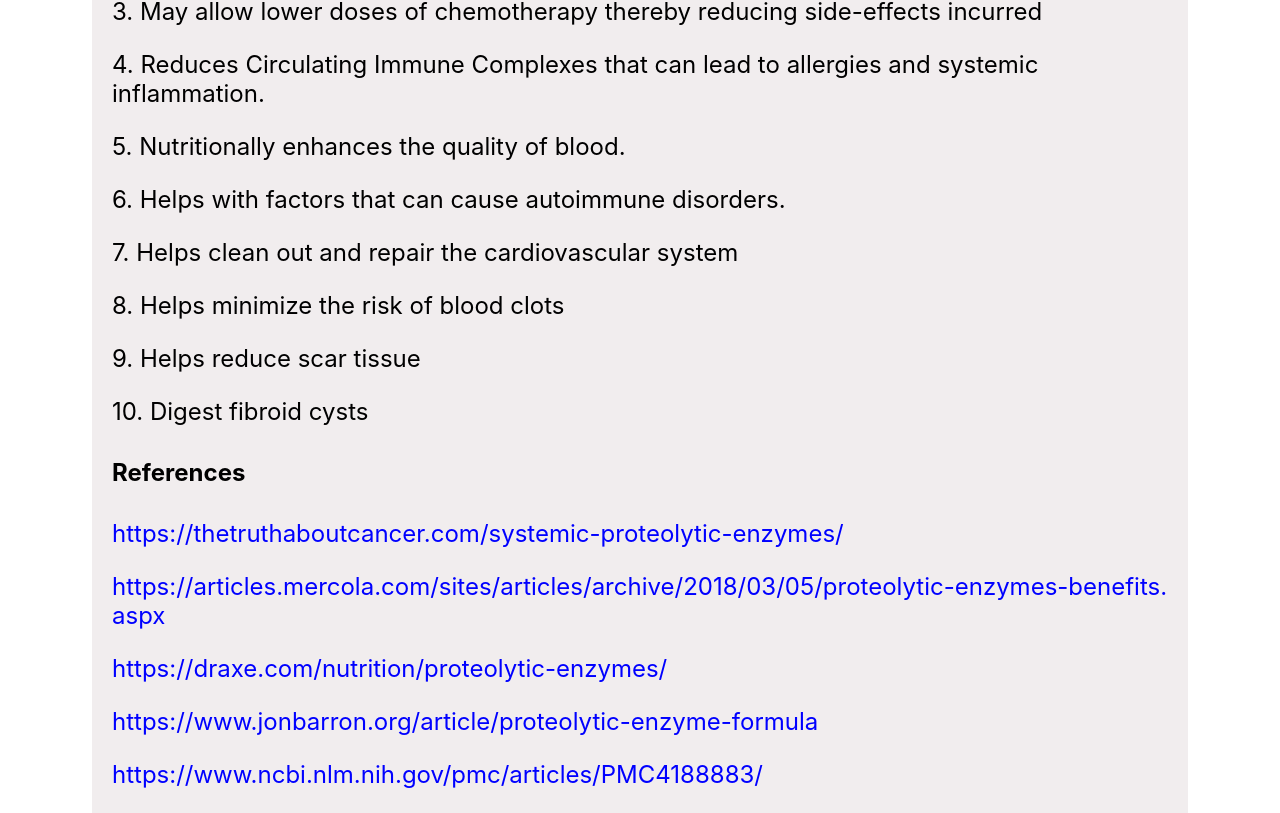
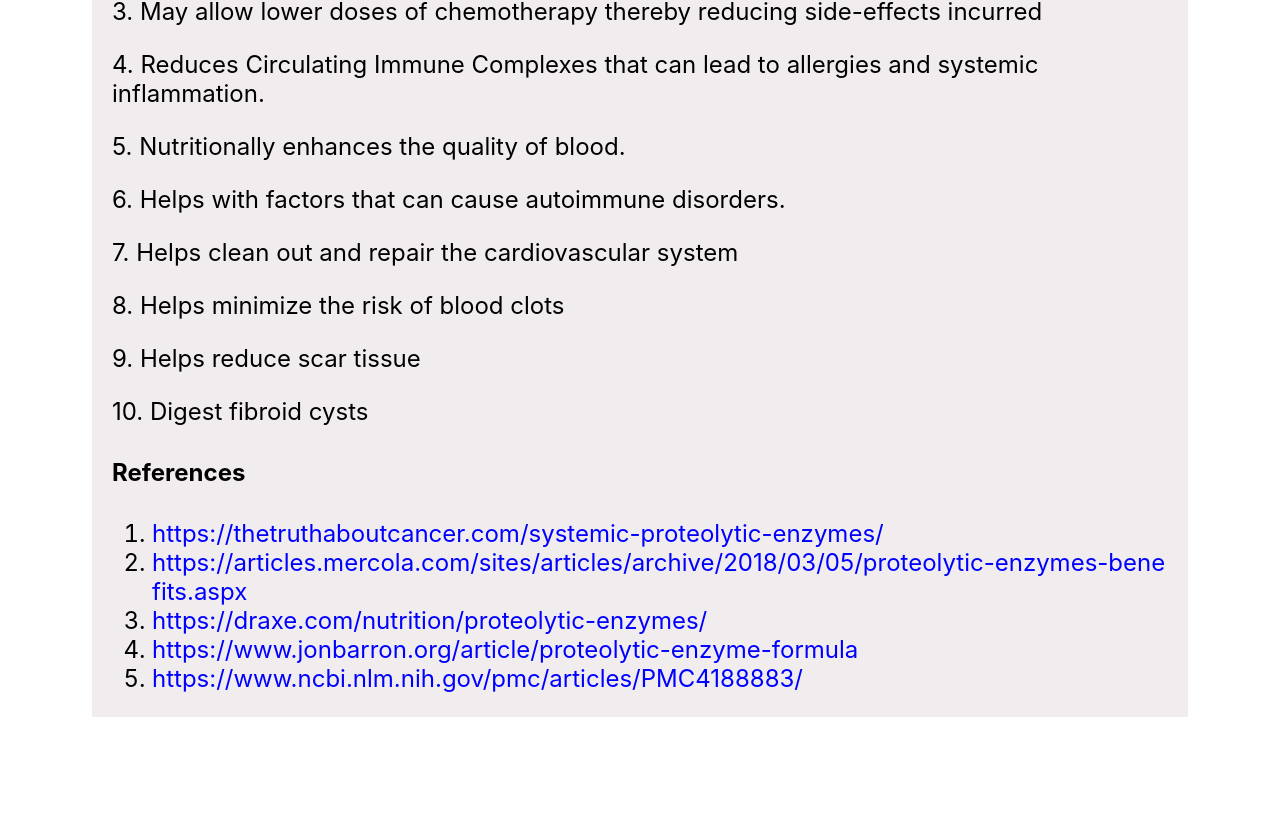
Before and after one commit to jaytula/alt-medicine, a React (Create React App) app: page / in a window 1280 px wide. Shown: the part 1109-1922 px from the top of the page. After the commit the page ends 1826 px from the top, so only its background shows below. Built offline with nearby package versions, Linux system fonts and the light colour scheme.

Commit message:
Add numbering for references

```diff
--- a/src/PhiZyme.js
+++ b/src/PhiZyme.js
@@ -53,11 +53,13 @@ function Product({ num }) {
       ))}
 
       <h4>References</h4>
-      {data.references.map((r, i) => (
-        <p key={i} num={i}>
-          <a href={r}>{r}</a>
-        </p>
-      ))}
+      <ol>
+        {data.references.map((r, i) => (
+          <li key={i} num={i}>
+            <a href={r}>{r}</a>
+          </li>
+        ))}
+      </ol>
     </div>
   );
 }
```
